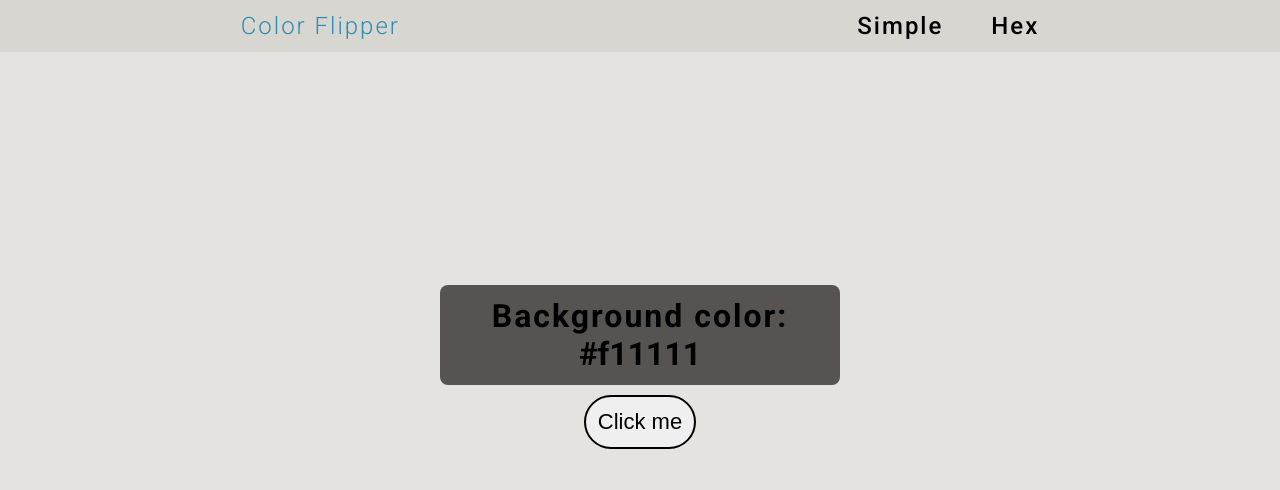
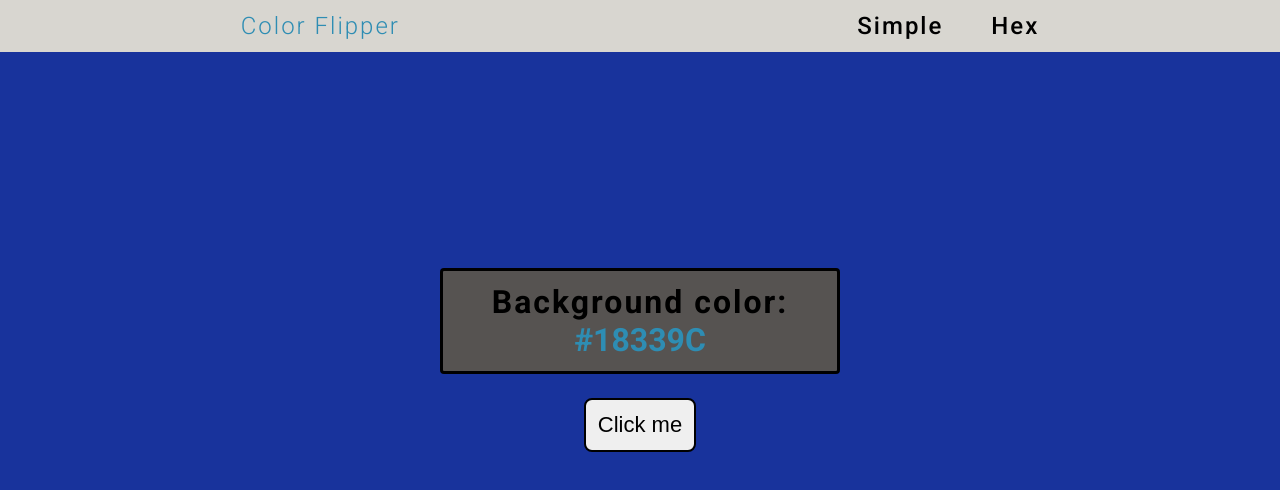
Before and after one commit to Patrykus64/Different-Projects, a plain HTML site: page Color change/hex.html in a window 1280 px wide. Both pictures are taken after a click on the button "Click me". Drawn offline with Linux system fonts and the light colour scheme; files whose address does not match are found by name.

Commit message:
Color Picker Done

```diff
--- a/Color change/hex.html
+++ b/Color change/hex.html
@@ -22,7 +22,7 @@
 
 <main>
         <div class="container">
-            <h2>Background color: <span class="color"> #f11111</span></h2>
+            <h2>Background color: <span class="color"> #E5E3DF</span></h2>
             <button class="btn btn-hero" id="btn">Click me</button>
          </div>
 </main>
--- /dev/null
+++ b/Color change/hex.js
@@ -0,0 +1,21 @@
+const color = ["1","2","3","4","5","6","7","8","9","A","B","C","D","E","F"];
+const button = document.getElementById("btn");
+const color_picker = document.querySelector(".color");
+
+
+
+btn.addEventListener("click",function (){
+    let hexColor = "#";
+    for(let i=0;i<6;i++){
+        hexColor += color[randomise()];
+
+    }
+    document.body.style.backgroundColor = hexColor;
+    color_picker.textContent = hexColor;
+
+
+
+});
+const  randomise = () => {
+    return Math.floor(Math.random() * color.length)
+   }
--- a/Color change/style.css
+++ b/Color change/style.css
@@ -49,30 +49,36 @@ main{
     position: absolute;
     top:50%;
     left: 50%;
-
     display: block;
     transform: translate(-50%, -50%);
     text-align: center;
 }
 .container h2 {
     background-color: #565351;
-    border-radius: 8px;
+    border-radius: 4px;
     padding: 12px 18px;
     text-align: center;
     letter-spacing: 2px;
     font-size: 32px;
+    border: 3px solid #000;
 
    }
 
    .color{
     letter-spacing: 0px;
+    color: #2e8db3;
    }
    .btn{
     padding: 12px;
-    border-radius: 32px;
-    border:none;
+    border-radius: 8px;
     border: 2px solid;
     font-size: 22px;
-    margin: 10px 0;
+    margin: 24px 0;
     cursor: pointer;
     }
+.btn:hover {
+  background-color: #565351;
+  color: #fff;
+  border: 2px solid #000;
+
+}
--- a/hex.js
+++ /dev/null
@@ -1,12 +0,0 @@
-const color = ["1","2","3","4","5","6","7","8","9","A","B","C","D","E","F"];
-const button = document.getElementById("btn");
-const color_picker = document.querySelector(".color")
-
-/*btn.addEventListerer("click",function (){
-    let hexColor = "#";
-    for(let i=0;i<6;i++){
-        hexColor += color[2];
-    }
-color_picker.textContent = hexColor;
-});
-*/
```
